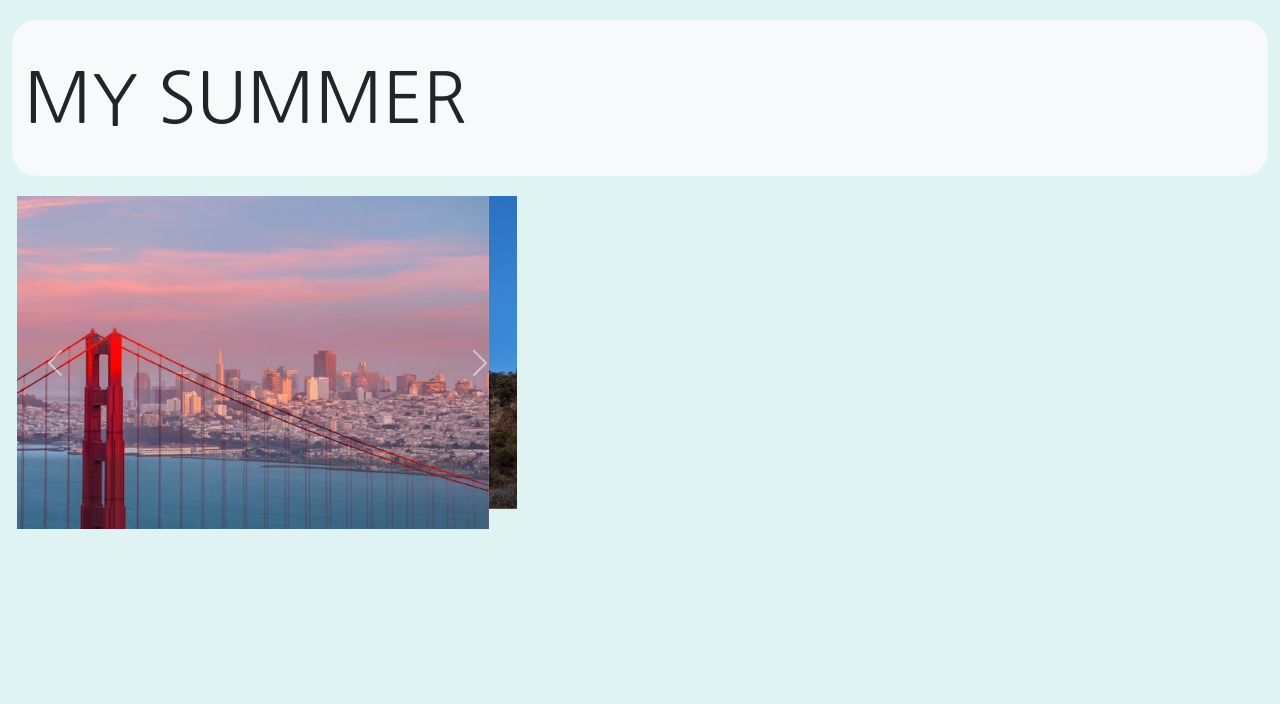
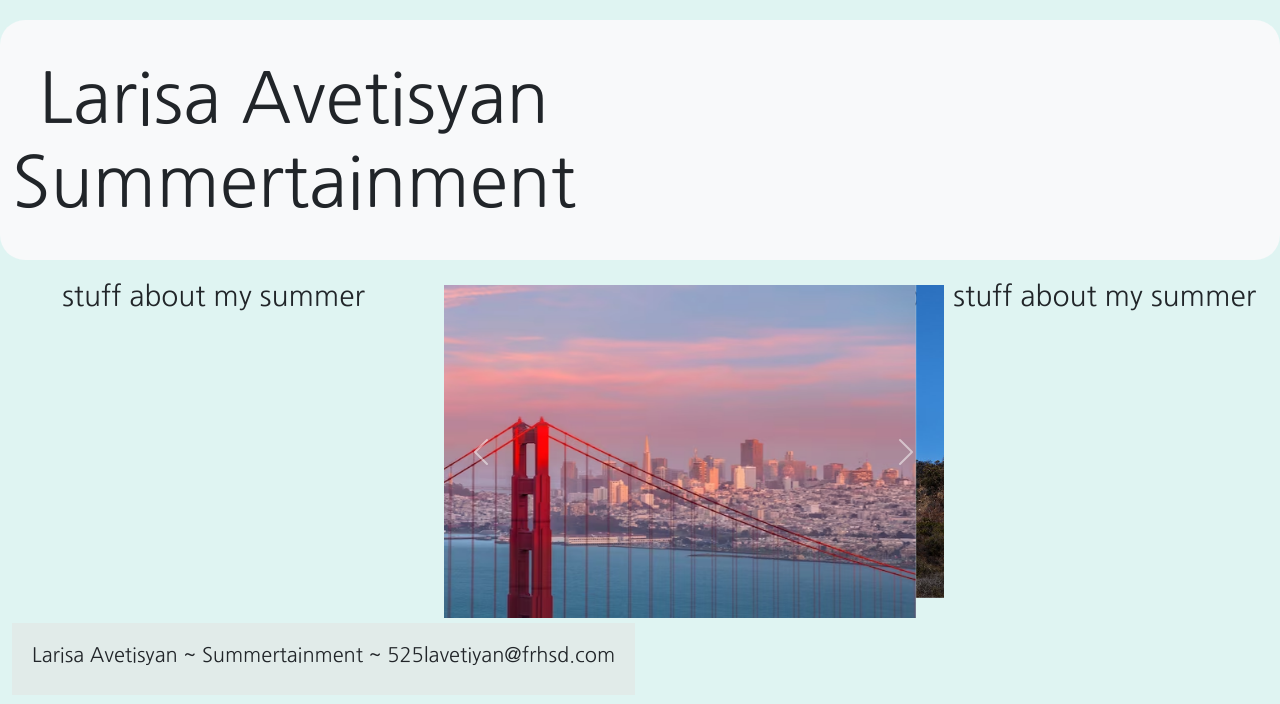
Before and after one commit to larisaa07/Summertainment, a plain HTML site: page index.html in a window 1280 px wide. Drawn offline with nearby package versions, Linux system fonts and the light colour scheme.

Commit message:
Bootstrap col + row; footer; containers

```diff
--- a/index.html
+++ b/index.html
@@ -13,27 +13,46 @@
   <body>
     <script src="https://cdn.jsdelivr.net/npm/bootstrap@5.3.2/dist/js/bootstrap.bundle.min.js" integrity="sha384-C6RzsynM9kWDrMNeT87bh95OGNyZPhcTNXj1NW7RuBCsyN/o0jlpcV8Qyq46cDfL" crossorigin="anonymous"></script>
     <div class="container-fluid text-center">
+
+      <!--Row 1-->
+      <div class="row">
+
         <!--Navbar-->
         <nav class="navbar bg-body-tertiary">
-        <div class="container-fluid ">
-         <h1 class="navbar"> MY SUMMER</h1>
+          <div class="container-fluid">
+          <h2 class="navbar">Larisa Avetisyan <br> Summertainment</h2>
           </div>
         </nav>
+      </div>
+      <!--End Row 1-->
 
+      <!--Row 2-->
+      <div class="row">
+
+        <!--Col 1-->
+        <div class="col-4">
+          <div id="box1" class="container-fluid">
+            <h3>stuff about my summer</h3>
+          </div>
+        </div>
+        <!--End Col 1-->
+
+        <!--Col 2-->
+        <div class="col-4">
           <!--Carousel-->
           <div id="carouselExampleAutoplaying" class="carousel slide" data-bs-ride="carousel">
             <div class="carousel-inner">
               <div class="carousel-item active">
-              <img src="/img/GoldenGateBridge.avif" class="d-block w-100" alt="...">
+                <img src="/img/GoldenGateBridge.avif" class="d-block w-100" alt="Picture of the Golden Gate Bridge.">
               </div>
               <div class="carousel-item">
-              <img src="/img/Hollywood_Sign.jpg" class="d-block w-100" alt="...">
+                <img src="/img/Hollywood_Sign.jpg" class="d-block w-100" alt="Picture of the Hollywood sign.">
               </div>
               <div class="carousel-item">
-              <img src="/img/LosAngeles.jpg" class="d-block w-100" alt="...">
+                <img src="/img/LosAngeles.jpg" class="d-block w-100" alt="Picture of the city in Los Angeles, California.">
               </div>
               <div class="carousel-item">
-              <img src="/img/CAstreet.jpg" class="d-block w-100" alt="...">
+                <img src="/img/CAstreet.jpg" class="d-block w-100" alt="A picture of a busy street in a city in California.">
               </div>
             </div>
             <button class="carousel-control-prev" type="button" data-bs-target="#carouselExampleAutoplaying" data-bs-slide="prev">
@@ -46,6 +65,28 @@
             </button>
           </div>
           <!--Carousel end-->
+        </div>
+        <!--End Col 2-->
+
+        <!--Col 3-->
+        <div class="col-4">
+          <div id="box1" class="container-fluid">
+            <h3>more stuff about my summer</h3>
+          </div>
+        </div>
+        <!--End Col 3-->
+
+      </div>
+      <!--End Row 2-->
+
+      <!--Row 3-->
+      <div class="row">
+        <div class="container-fluid text-center">
+          <footer class="footer">
+            <h5>Larisa Avetisyan  ~  Summertainment  ~  525lavetiyan@frhsd.com</h5>
+          </footer>
+        </div>
+      </div>
 
     </div>
   </body>
--- a/style.css
+++ b/style.css
@@ -15,11 +15,12 @@ body{
 
 }
 
-.navbar{
+.navbar {
     font-size:70px;
     margin-top:20px;
     margin-bottom:20px;
     border-radius:25px;
+    text-align: center;
 }
 
 .carousel{
@@ -27,3 +28,9 @@ body{
     border-radius:10px;
     width:500px;
 }
+
+.footer{
+    background-color:rgb(225, 235, 233);
+    position:fixed;
+    padding:20px
+}
```
Lines whose indentation alone changed are shown as unchanged.
